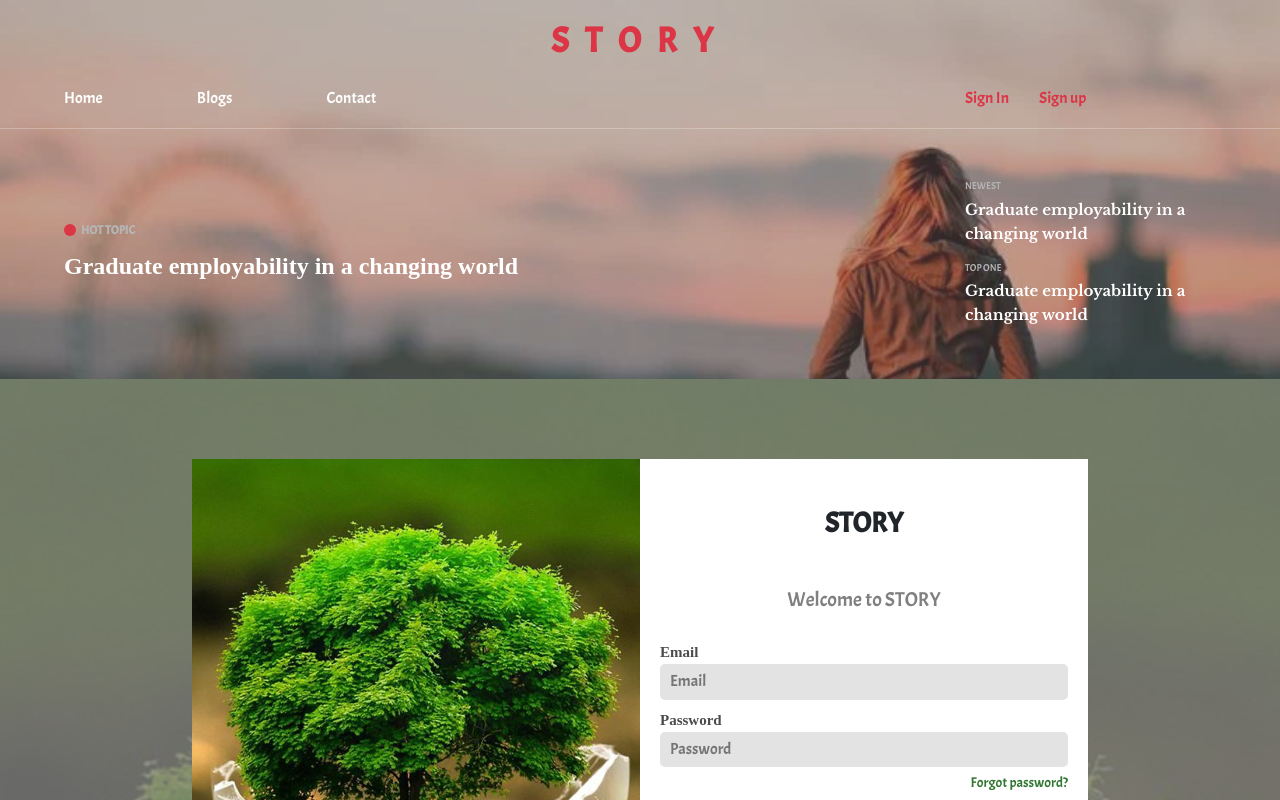
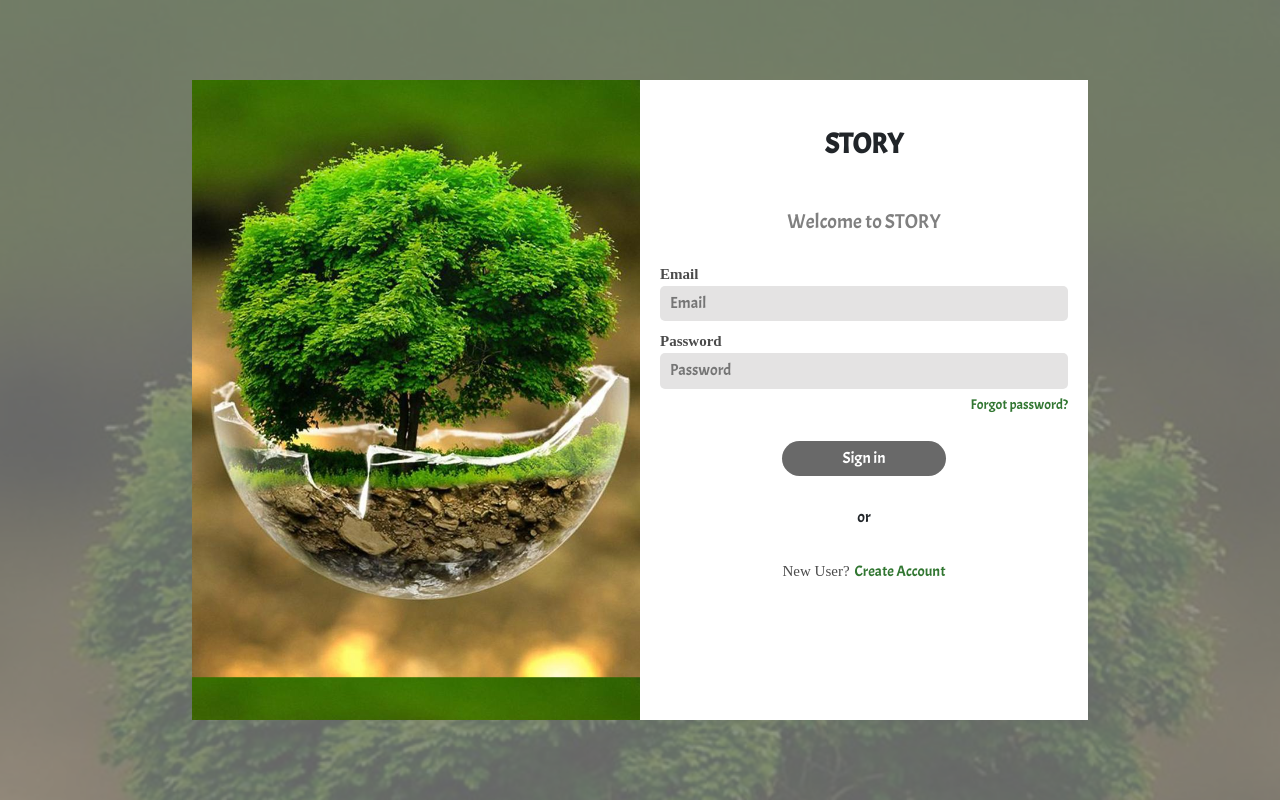
Before and after one commit to ductai26998/blog-papagroup, a React (Create React App) app: page /login in a window 1280 px wide. Shown: the top 800 px of the page. Built offline with nearby package versions, Linux system fonts and the light colour scheme.

Commit message:
[task][layout] devide into 2 layout: haveheader and no header

```diff
--- a/src/components/header/Header.js
+++ b/src/components/header/Header.js
@@ -35,13 +35,13 @@ class Header extends React.Component {
           </div>
           <div className="top-topic_right">
             <div className="newest top-topic_right_item">
-              <h7 className="right_item_sub-title">NEWEST</h7>
+              <h6 className="right_item_sub-title">NEWEST</h6>
               <h4 className="right_item_title">
                 Graduate employability in a changing world
               </h4>
             </div>
             <div className="top-1 top-topic_right_item">
-              <h7 className="right_item_sub-title">TOP ONE</h7>
+              <h6 className="right_item_sub-title">TOP ONE</h6>
               <h4 className="right_item_title">
                 Graduate employability in a changing world
               </h4>
--- a/src/components/layouts/App.js
+++ b/src/components/layouts/App.js
@@ -1,30 +1,33 @@
 import React from "react";
 import './App.scss';
 
-import Header from '../header/Header';
+import HaveHeader from "./haveHeader/HaveHeader";
+import NoHeader from "./noHeader/NoHeader";
+
+import { useLocation } from "react-router-dom";
+
 import Home from "../pages/Home";
-import { BrowserRouter, Route } from "react-router-dom";
 import Login from "../pages/login/Login";
 import Register from "../pages/register/Register";
 
-class App extends React.Component {
-  constructor() {
-    super();
+const LayoutHaveHeader = HaveHeader(Home);
+const LayoutNoHeader = NoHeader(Login, Register)
 
-  }
+function GetCurrentRoute() {
+  const location = useLocation();
+  return location.pathname
+}
 
-  render() {
-    return (
-      <BrowserRouter>
-        <div className="app">
-          <Header></Header>
-          <Route path="/" exact component={Home} />
-          <Route path="/login" exact component={Login} />
-          <Route path="/register" exact component={Register} />
-        </div>
-      </BrowserRouter>
-    );
-  }
+// higher-order function to can use Hooks
+function App() {
+  let currentRoute = GetCurrentRoute();
+  let haveHeader = (currentRoute != '/login' && currentRoute != '/register') ? true : false;
+  return (
+    <div className="app">
+      {haveHeader && <LayoutHaveHeader></LayoutHaveHeader>}
+      {!haveHeader && <LayoutNoHeader></LayoutNoHeader>}
+    </div>
+  );
 }
 
 export default App;
--- /dev/null
+++ b/src/components/layouts/haveHeader/HaveHeader.js
@@ -0,0 +1,20 @@
+import React from "react";
+
+import Header from "../../header/Header";
+import { Route } from "react-router-dom";
+
+// higher-order component to can use Hooks
+function HaveHeader(Home) {
+  return class extends React.Component {
+    render() {
+      return (
+        <div className="app">
+          <Header></Header>
+          <Route path="/" exact component={Home} />
+        </div>
+      );
+    }
+  }
+}
+
+export default HaveHeader;
--- /dev/null
+++ b/src/components/layouts/noHeader/NoHeader.js
@@ -0,0 +1,19 @@
+import React from "react";
+
+import { Route } from "react-router-dom";
+
+// higher-order component to can use Hooks
+function NoHeader(Login, Register) {
+  return class extends React.Component {
+    render() {
+      return (
+        <div className="app">
+          <Route path="/login" exact component={Login} />
+          <Route path="/register" exact component={Register} />
+        </div>
+      );
+    }
+  }
+}
+
+export default NoHeader;
--- a/src/components/pages/register/Register.js
+++ b/src/components/pages/register/Register.js
@@ -30,10 +30,9 @@ class Register extends React.Component {
               </div>
             </form>
             <h6 className="or">or</h6>
-            <p className="new-user">
+            <p className="haved-account">
               If you haved account?
-              <span className="to-register"
-              ><Link to="/register">Sign in here</Link></span
+              <span><Link to="/login">Sign in here</Link></span
               >
             </p>
           </div>
--- a/src/components/pages/register/Register.scss
+++ b/src/components/pages/register/Register.scss
@@ -126,7 +126,7 @@
     text-align: center;
   }
 
-  .new-user {
+  .haved-account {
     @include textStyle(rgb(75, 75, 75), 15px, serif, 400);
     text-align: center;
 
--- a/src/components/subTitleHotTopic/HotTopic.js
+++ b/src/components/subTitleHotTopic/HotTopic.js
@@ -9,10 +9,10 @@ class HotTopic extends React.Component {
 
   render() {
     return (
-      <h7 className="hot-topic_sub-title">
+      <h6 className="hot-topic_sub-title">
         <div className="disk"></div>
         <span className="text">HOT TOPIC</span>
-      </h7>
+      </h6>
     );
   }
 }
--- a/src/index.js
+++ b/src/index.js
@@ -1,13 +1,18 @@
 import React from 'react';
 import ReactDOM from 'react-dom';
+
 import './index.css';
 import App from './components/layouts/App';
 import reportWebVitals from './reportWebVitals';
 
-ReactDOM.render(
-  <React.StrictMode>
-    <App />
-  </React.StrictMode>,
+import { BrowserRouter } from "react-router-dom";
+
+ReactDOM.render((
+  <BrowserRouter>
+    <React.StrictMode>
+      <App />
+    </React.StrictMode>
+  </BrowserRouter>),
   document.getElementById('root')
 );
 
```
